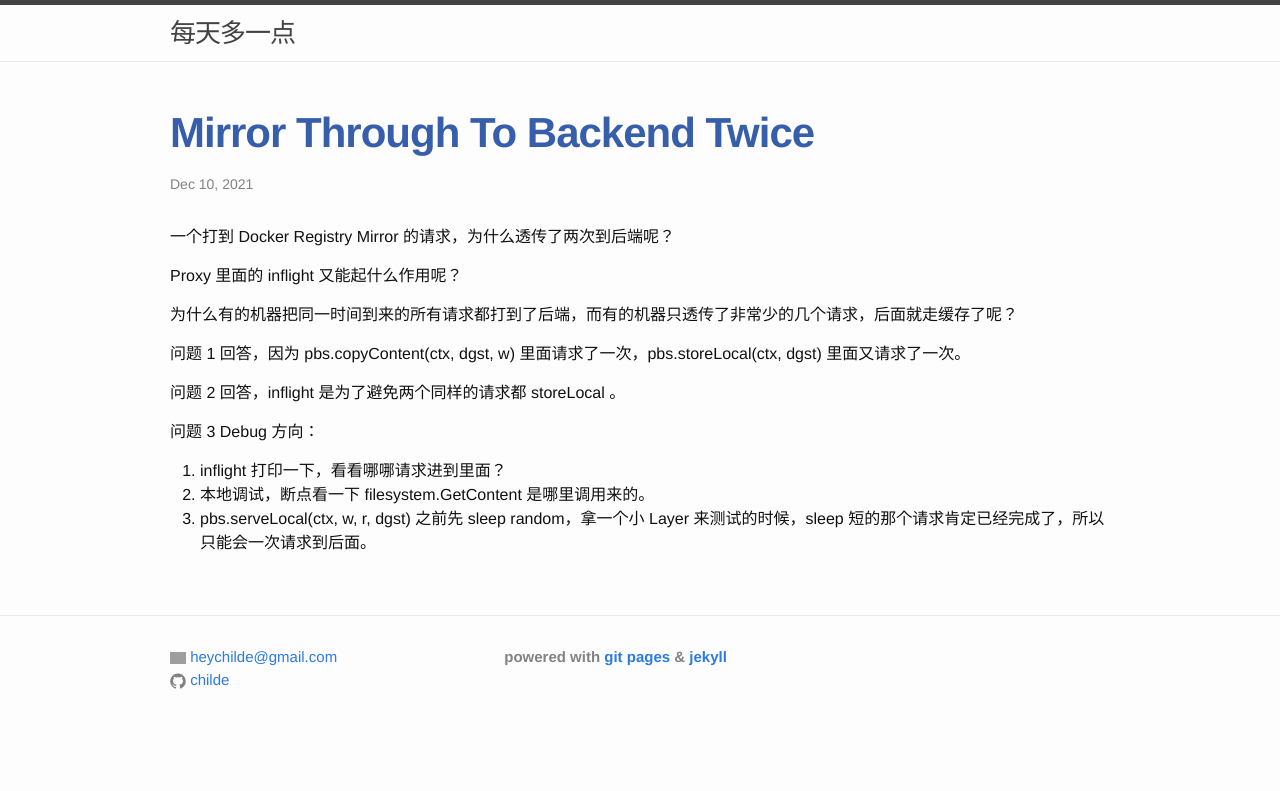
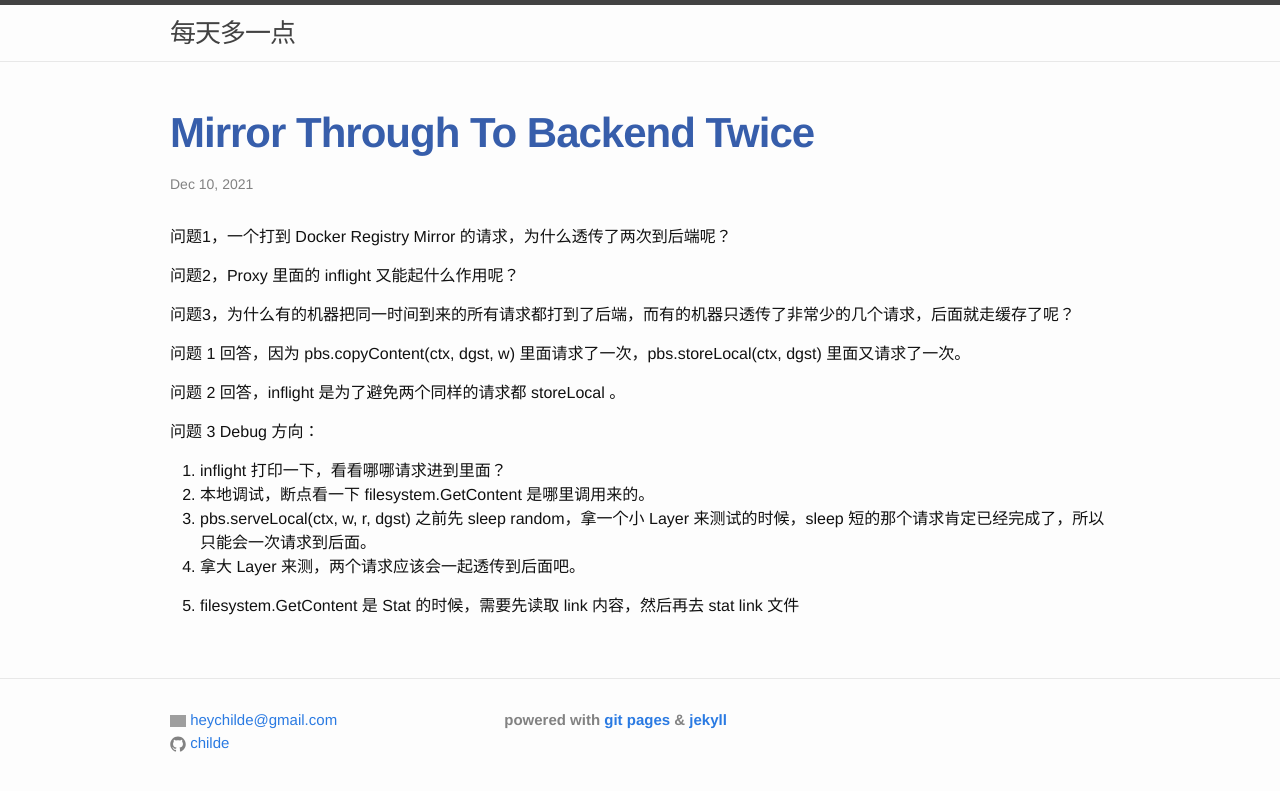
Before and after one commit to childe/gitcommit.today, a Jekyll site: the page built from _posts/2021-12-11-mirror-through-to-backend-twice.md, in a window 1280 px wide. Shown: the top 791 px of the page. Built offline with Jekyll 4.4.1, drawn with Linux system fonts in a browser that asks for light colours; our own code applies the rules of GitHub Pages for plain Markdown files; grey boxes are pictures that could not be loaded.

Commit message:
modified:   _posts/2021-12-11-mirror-through-to-backend-twice.md

```diff
--- a/_posts/2021-12-11-mirror-through-to-backend-twice.md
+++ b/_posts/2021-12-11-mirror-through-to-backend-twice.md
@@ -4,11 +4,11 @@ date: 2021-12-11T00:58:45+0800
 
 ---
 
-一个打到 Docker Registry Mirror 的请求，为什么透传了两次到后端呢？
+问题1，一个打到 Docker Registry Mirror 的请求，为什么透传了两次到后端呢？
 
-Proxy 里面的 inflight 又能起什么作用呢？
+问题2，Proxy 里面的 inflight 又能起什么作用呢？
 
-为什么有的机器把同一时间到来的所有请求都打到了后端，而有的机器只透传了非常少的几个请求，后面就走缓存了呢？
+问题3，为什么有的机器把同一时间到来的所有请求都打到了后端，而有的机器只透传了非常少的几个请求，后面就走缓存了呢？
 
 
 问题 1 回答，因为 pbs.copyContent(ctx, dgst, w) 里面请求了一次，pbs.storeLocal(ctx, dgst) 里面又请求了一次。
@@ -20,3 +20,7 @@ Proxy 里面的 inflight 又能起什么作用呢？
 1. inflight 打印一下，看看哪哪请求进到里面？
 2. 本地调试，断点看一下 filesystem.GetContent 是哪里调用来的。
 3. pbs.serveLocal(ctx, w, r, dgst) 之前先 sleep random，拿一个小 Layer 来测试的时候，sleep 短的那个请求肯定已经完成了，所以只能会一次请求到后面。
+4. 拿大 Layer 来测，两个请求应该会一起透传到后面吧。
+
+
+2. filesystem.GetContent 是 Stat 的时候，需要先读取 link 内容，然后再去 stat link 文件
```
